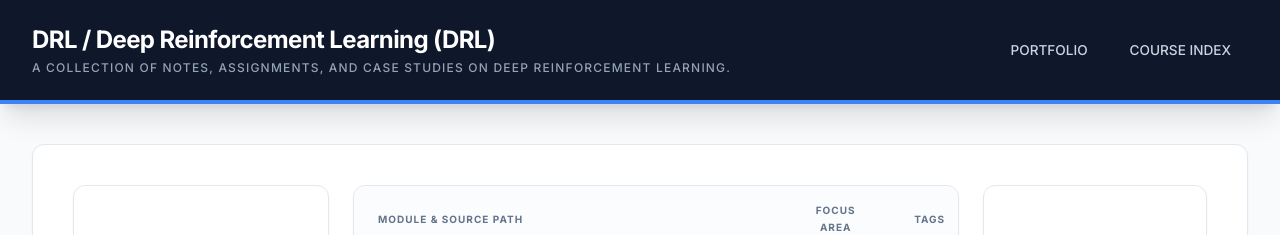
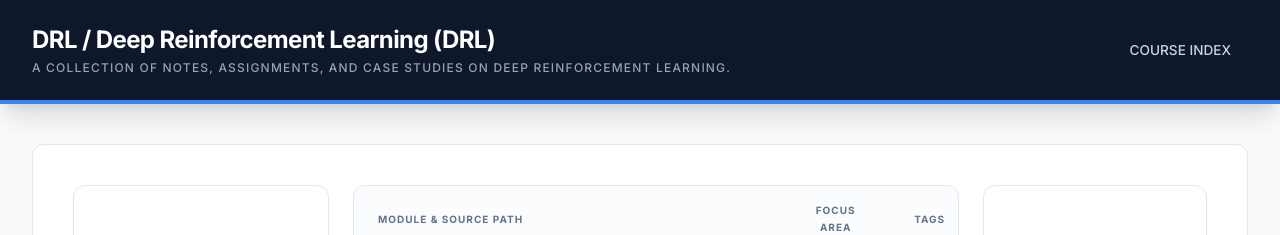
Before and after one commit to samratkar/drl, a Jekyll site: the page built from index.md, in a window 1280 px wide and 900 px high. Shown: the top 235 px of the window. Built offline with Jekyll 4.4.1, drawn with Linux system fonts in a browser that asks for light colours; nearby versions of some CDN libraries.

Commit message:
Fix permalinks for date-based URLs and remove portfolio link

```diff
--- a/_config.yml
+++ b/_config.yml
@@ -8,6 +8,7 @@ github_username: samratkar
 
 # Site settings
 markdown: kramdown
+permalink: /:year/:month/:day/:title.html
 kramdown:
   math_engine: mathjax
   syntax_highlighter: rouge
--- a/_layouts/default.html
+++ b/_layouts/default.html
@@ -143,7 +143,6 @@
           <p class="mt-1 text-slate-400 text-xs font-medium uppercase tracking-widest">{{ site.description }}</p>
         </div>
         <nav class="flex gap-2">
-          <a href="https://samratkar.github.io/" class="nav-link">PORTFOLIO</a>
           <a href="{{ "/" | relative_url }}" class="nav-link">COURSE INDEX</a>
         </nav>
       </div>
```
